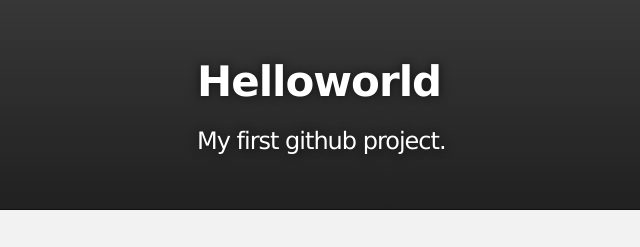
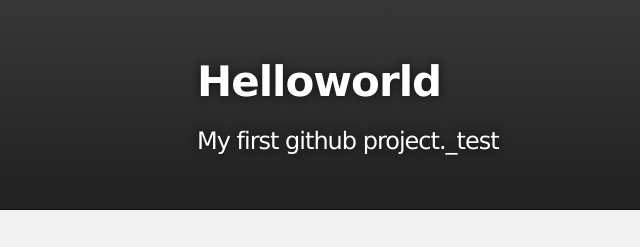
Before and after one commit to zshms/helloworld, a plain HTML site: page index.html in a window 1280 px wide. Shown: the top 247 px of the page, 123-763 px from the left. Drawn offline with Linux system fonts and the light colour scheme.

Commit message:
add _test to mark

```diff
--- a/index.html
+++ b/index.html
@@ -19,7 +19,7 @@
           <a id="forkme_banner" href="https://github.com/zshms/helloworld">View on GitHub</a>
 
           <h1 id="project_title">Helloworld</h1>
-          <h2 id="project_tagline">My first github project.</h2>
+          <h2 id="project_tagline">My first github project._test</h2>
 
             <section id="downloads">
               <a class="zip_download_link" href="https://github.com/zshms/helloworld/zipball/master">Download this project as a .zip file</a>
```
